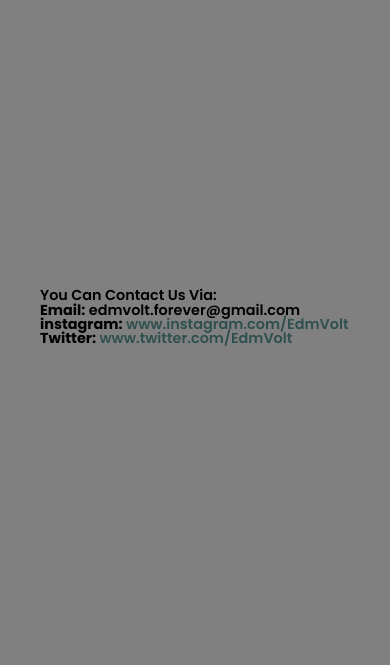
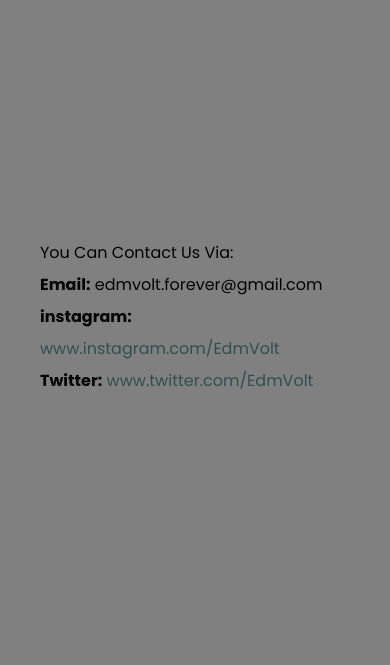
Before and after one commit to Onlygideon/EdmVolt, a plain HTML site: page ContactUs.html in a window 390 px wide. Shown: the part 105-770 px from the top of the page. Drawn offline with Linux system fonts and the light colour scheme.

Commit message:
Add files via upload

```diff
--- a/AboutCss/style.css
+++ b/AboutCss/style.css
@@ -27,7 +27,7 @@
 }
 
 .showcase.active{
-    right:300px;
+    right:220px;
 }
 
 .showcase header{
@@ -116,7 +116,7 @@
     position: absolute;
     top:0;
     right:0;
-    width:300px;
+    width:220px;
     height: 100%;
     display: flex;
     align-items: center;
@@ -130,8 +130,8 @@
 }
 
 .Menu ul li a{
-    text-decoration : none;
-    font-size: 24px;
+    text-decoration: none;
+    font-size: 18px;
     color: black;
     font-weight: 550;
 }
@@ -148,9 +148,11 @@
         bottom: 0;
     }
     .text p{
-        line-height: 1em;
-        font-weight: 600;
+        line-height: 1.5em;
+        font-weight: 400;
         font-size: 0.9em;
+        margin: 30px 0;
+        max-width: 800px;
     }
     .Social{
         bottom: 0;
@@ -160,3 +162,24 @@
         font-size: 12px;
     }
 }
+
+@media(max-width: 468px){
+    .showcase, .showcase header{
+        padding: 40px;
+    }
+    .Social{
+        bottom: 0;
+    }
+    .Social{
+        bottom: 0;
+    }
+
+    .logo{
+        text-transform: uppercase;
+        cursor: pointer;
+    }
+
+    .showcase header{
+        font-size: 12px;
+    }
+}
--- a/ContactUsCss/style.css
+++ b/ContactUsCss/style.css
@@ -56,7 +56,7 @@
 }
 
 .showcase.active{
-    right:300px;
+    right:220px;
 }
 
 .showcase header{
@@ -147,7 +147,7 @@
     position: absolute;
     top:0;
     right:0;
-    width:300px;
+    width:220px;
     height: 100%;
     display: flex;
     align-items: center;
@@ -162,7 +162,7 @@
 
 .Menu ul li a{
     text-decoration : none;
-    font-size: 24px;
+    font-size: 18px;
     color: black;
     font-weight: 550;
 }
@@ -179,9 +179,10 @@
         bottom: 0;
     }
     .text p{
-        line-height: 1em;
-        font-weight: 600;
-        font-size: 0.9em;
+        font-size: 1em;
+        margin: 30px 0;
+        font-weight: 400;
+        line-height: 2em;
     }
     .Social{
         bottom: 0;
--- a/PrivacyPolicyCss/style.css
+++ b/PrivacyPolicyCss/style.css
@@ -36,7 +36,7 @@
 }
 
 .showcase.active{
-    right:300px;
+    right:220px;
 }
 
 .showcase header{
@@ -125,7 +125,7 @@
     position: absolute;
     top:0;
     right:0;
-    width:300px;
+    width:220px;
     height: 100%;
     display: flex;
     align-items: center;
@@ -140,7 +140,7 @@
 
 .Menu ul li a{
     text-decoration : none;
-    font-size: 24px;
+    font-size: 18px;
     color: black;
     font-weight: 550;
 }
@@ -157,7 +157,7 @@
         bottom: 0;
     }
     .text p{
-        line-height: 1em;
+        line-height: 2em;
         font-weight: 600;
         font-size: 0.9em;
     }
--- a/PromoteYourMusicCss/style.css
+++ b/PromoteYourMusicCss/style.css
@@ -36,7 +36,7 @@
 }
 
 .showcase.active{
-    right:300px;
+    right:220px;
 }
 
 .showcase header{
@@ -126,7 +126,7 @@
     position: absolute;
     top:0;
     right:0;
-    width:300px;
+    width:220px;
     height: 100%;
     display: flex;
     align-items: center;
@@ -141,7 +141,7 @@
 
 .Menu ul li a{
     text-decoration : none;
-    font-size: 24px;
+    font-size: 18px;
     color: black;
     font-weight: 550;
 }
--- a/indexCss/style.css
+++ b/indexCss/style.css
@@ -27,7 +27,7 @@
 }
 
 .showcase.active{
-    right:300px;
+    right:220px;
 
 }
 
@@ -161,7 +161,7 @@
     position: absolute;
     top:0;
     right:0;
-    width:300px;
+    width:220px;
     height: 100%;
     display: flex;
     align-items: center;
@@ -176,7 +176,7 @@
 
 .Menu ul li a{
     text-decoration: none;
-    font-size: 24px;
+    font-size: 18px;
     color: black;
     font-weight: 550;
 }
```
Also changed, not shown: PrivacyPolicy.html (+3 -1 lines).
